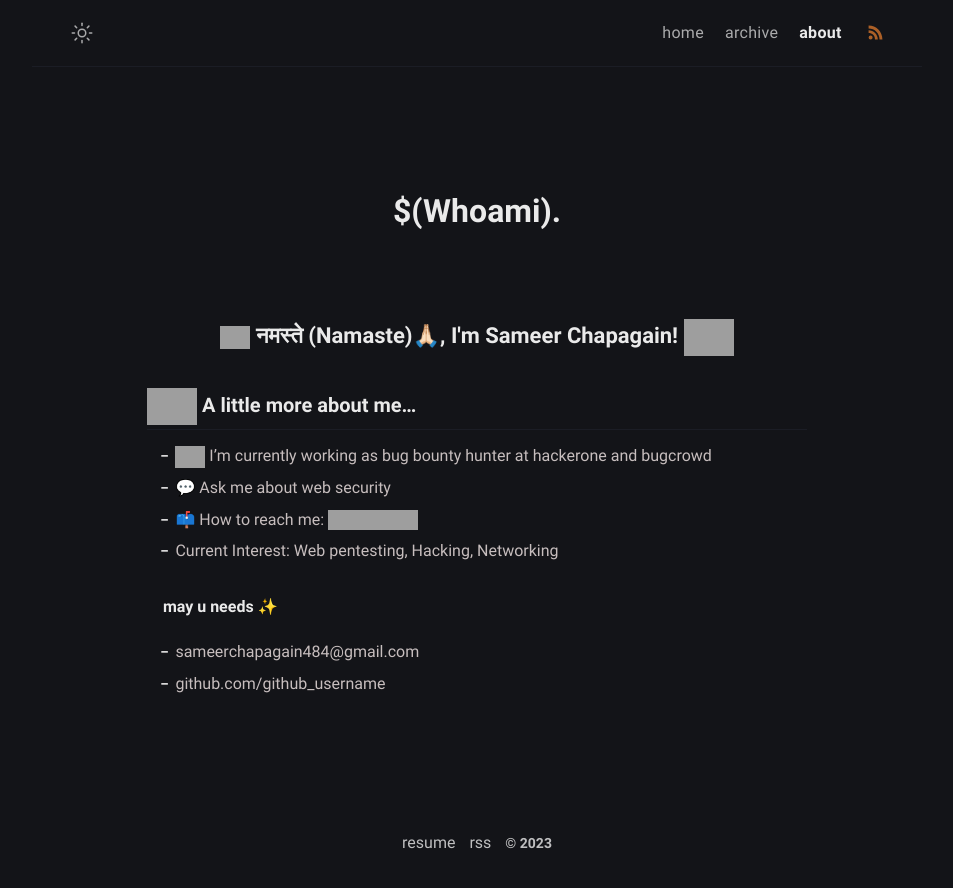
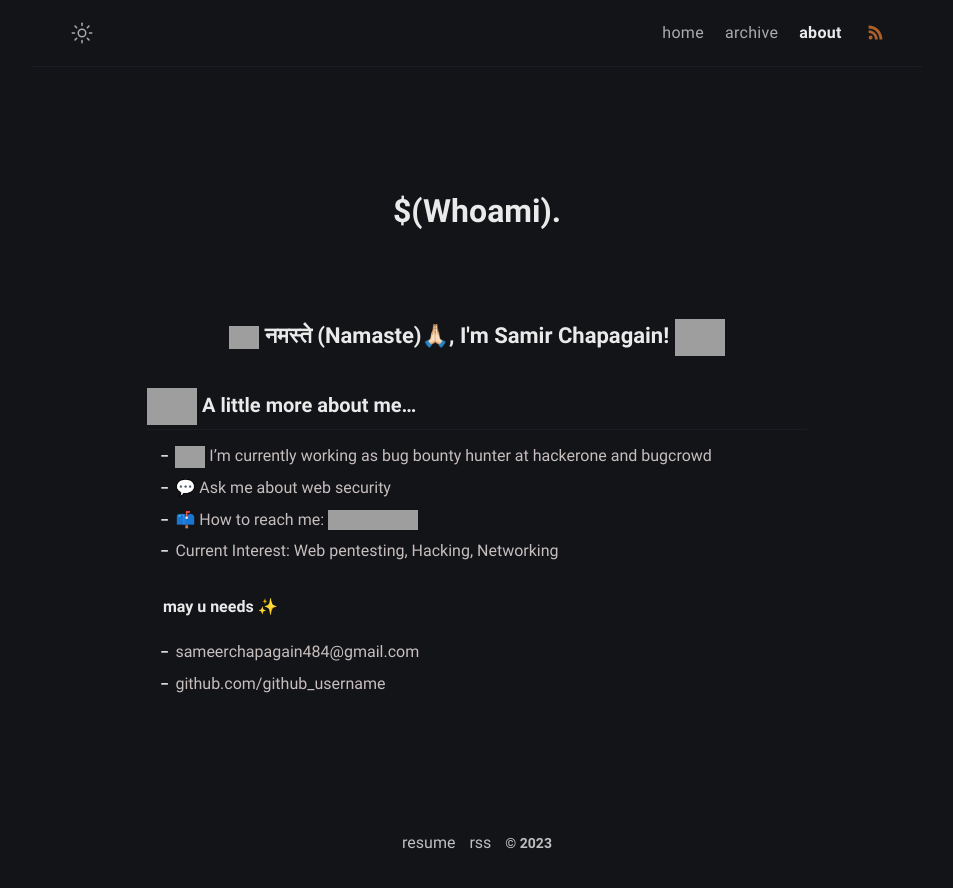
Before and after one commit to Sameer484/mywebsite, a Jekyll site: the page built from about.md, in a window 1280 px wide, cut to the strip 0-888 px from the top of the page. Shown: the whole strip, without its empty margins (163-1116 px from the left). Built offline with Jekyll 4.4.1, drawn with Linux system fonts in a browser that asks for light colours; grey boxes are pictures that could not be loaded.

Commit message:
Update about.md

```diff
--- a/about.md
+++ b/about.md
@@ -6,7 +6,7 @@ excerpt:
 comments: false
 ---
 
-<h2 align=center><img src="https://emojis.slackmojis.com/emojis/images/1531849430/4246/blob-sunglasses.gif?1531849430" width="30"/> नमस्ते (Namaste)🙏🏻, I'm Sameer Chapagain! <img src="https://media.giphy.com/media/12oufCB0MyZ1Go/giphy.gif" width="50"></h2>
+<h2 align=center><img src="https://emojis.slackmojis.com/emojis/images/1531849430/4246/blob-sunglasses.gif?1531849430" width="30"/> नमस्ते (Namaste)🙏🏻, I'm Samir Chapagain! <img src="https://media.giphy.com/media/12oufCB0MyZ1Go/giphy.gif" width="50"></h2>
 ### <img src="https://media.giphy.com/media/VgCDAzcKvsR6OM0uWg/giphy.gif" width="50"> A little more about me...
 - <img src="https://media.giphy.com/media/WUlplcMpOCEmTGBtBW/giphy.gif" width="30"> I’m currently working as bug bounty hunter at hackerone and bugcrowd
 - 💬 Ask me about web security
```
